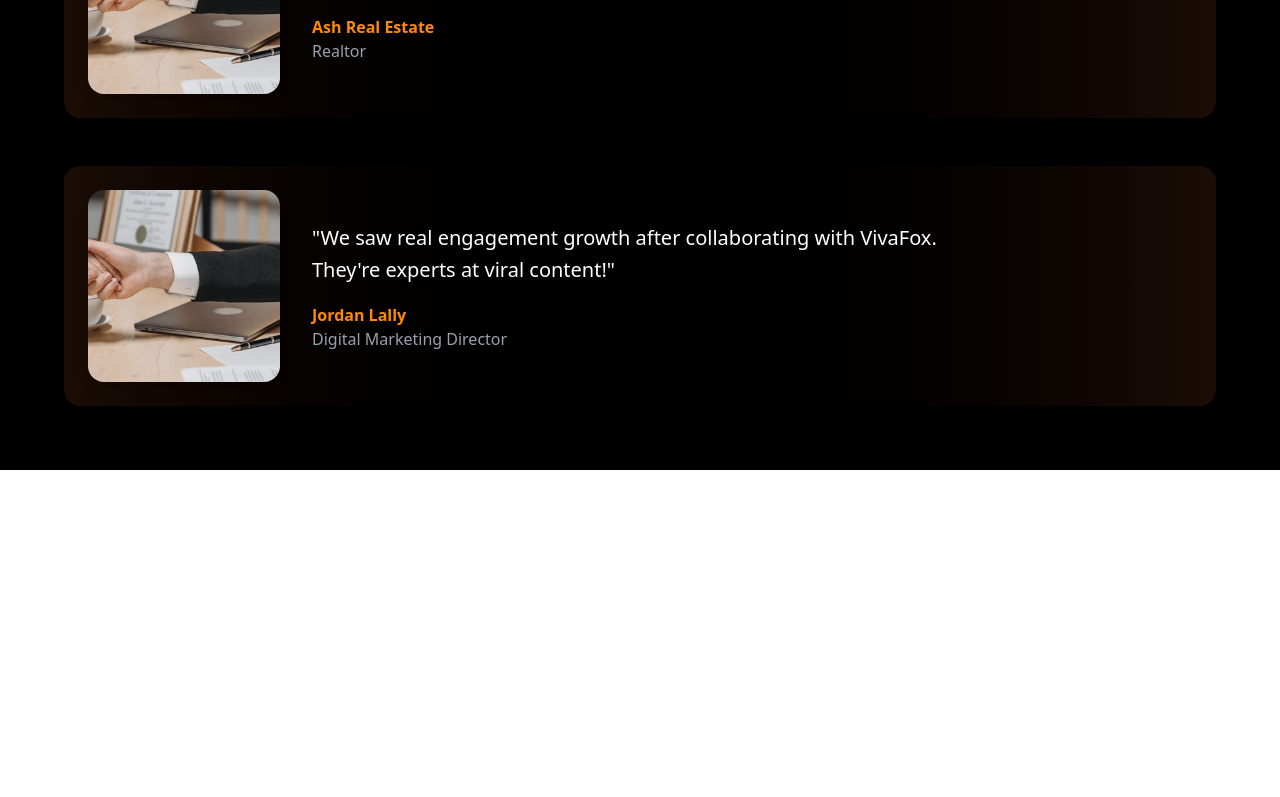
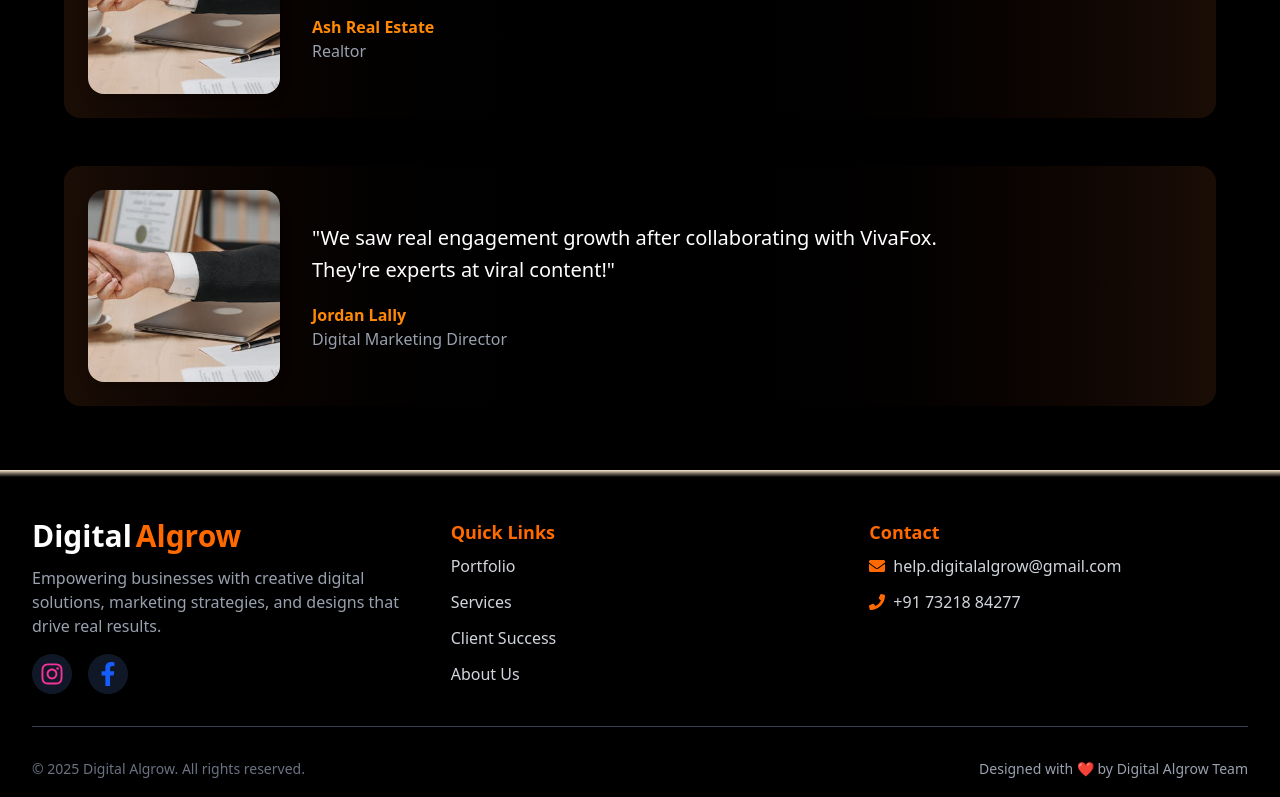
Before and after one commit to piyush254/digitalAlgrow, a Next.js app: page / in a window 1280 px wide. Shown: the part 2000-2797 px from the top of the page. Before the commit the page ends 2470 px from the top, so only its background shows below. Built offline with nearby package versions, Linux system fonts and the light colour scheme.

Commit message:
whatsapp added

```diff
--- /dev/null
+++ b/components/Footer.js
@@ -0,0 +1,128 @@
+import React from "react";
+import {
+  FaInstagram,
+  FaFacebookF,
+  FaEnvelope,
+  FaPhone,
+} from "react-icons/fa";
+import WhatsappWidget from "./WhatsappWidget";
+
+function Footer() {
+  return (
+    <>
+      <WhatsappWidget />
+
+      <footer className="bg-black text-gray-300 py-12 relative">
+        {/* Orange accent top strip */}
+        <div className="absolute top-0 left-0 w-full h-2 bg-gradient-to-b from-orange-100 to-black"></div>
+
+        <div className="max-w-7xl mx-auto px-4 sm:px-6 lg:px-8 relative z-10">
+          {/* Top Section */}
+          <div className="grid grid-cols-1 sm:grid-cols-2 lg:grid-cols-3 gap-10">
+            {/* Logo & Description */}
+            <div className="text-center sm:text-left">
+              <h2 className="text-3xl font-bold text-white flex justify-center sm:justify-start items-center space-x-1">
+                <span>Digital</span>
+                <span className="text-orange-500">Algrow</span>
+              </h2>
+              <p className="mt-3 text-gray-400 max-w-sm mx-auto sm:mx-0">
+                Empowering businesses with creative digital solutions, marketing
+                strategies, and designs that drive real results.
+              </p>
+
+              {/* Social Icons */}
+              <div className="mt-4 flex justify-center sm:justify-start space-x-4">
+                <a
+                  href="https://www.instagram.com/digitalalgrow.in/"
+                  target="_blank"
+                  rel="noopener noreferrer"
+                  className="text-pink-500 hover:text-orange-500 transition-transform transform hover:scale-125 text-2xl shadow-lg p-2 rounded-full bg-gray-900"
+                >
+                  <FaInstagram />
+                </a>
+                <a
+                  href="https://www.facebook.com/profile.php?id=100087778149569"
+                  target="_blank"
+                  rel="noopener noreferrer"
+                  className="text-blue-600 hover:text-orange-500 transition-transform transform hover:scale-125 text-2xl shadow-lg p-2 rounded-full bg-gray-900"
+                >
+                  <FaFacebookF />
+                </a>
+              </div>
+            </div>
+
+            {/* Quick Links */}
+            <div className="flex flex-col items-center sm:items-start text-center sm:text-left space-y-3">
+              <h3 className="text-orange-500 font-semibold mb-2 text-lg">
+                Quick Links
+              </h3>
+              <a
+                href="#portfolio"
+                className="hover:text-orange-500 transition duration-300"
+              >
+                Portfolio
+              </a>
+              <a
+                href="#services"
+                className="hover:text-orange-500 transition duration-300"
+              >
+                Services
+              </a>
+              <a
+                href="#success"
+                className="hover:text-orange-500 transition duration-300"
+              >
+                Client Success
+              </a>
+              <a
+                href="#about"
+                className="hover:text-orange-500 transition duration-300"
+              >
+                About Us
+              </a>
+            </div>
+
+            {/* Contact Info */}
+            <div className="flex flex-col items-center sm:items-start text-center sm:text-left space-y-3">
+              <h3 className="text-orange-500 font-semibold mb-2 text-lg">
+                Contact
+              </h3>
+              <div className="flex items-center space-x-2 hover:text-orange-500 transition">
+                <FaEnvelope className="text-orange-500" />
+                <a
+                  href="mailto:help.digitalalgrow@gmail.com"
+                  className="hover:underline break-all"
+                >
+                  help.digitalalgrow@gmail.com
+                </a>
+              </div>
+              <div className="flex items-center space-x-2 hover:text-orange-500 transition">
+                <FaPhone className="text-orange-500" />
+                <a href="tel:+917321884277" className="hover:underline">
+                  +91 73218 84277
+                </a>
+              </div>
+            </div>
+          </div>
+
+          {/* Divider */}
+          <div className="border-t border-gray-700 my-8"></div>
+
+          {/* Bottom Section */}
+          <div className="flex flex-col md:flex-row items-center justify-between space-y-4 md:space-y-0 text-center md:text-left">
+            <p className="text-gray-500 text-sm">
+              &copy; {new Date().getFullYear()} Digital Algrow. All rights
+              reserved.
+            </p>
+
+            <p className="text-gray-400 text-sm">
+              Designed with ❤️ by Digital Algrow Team
+            </p>
+          </div>
+        </div>
+      </footer>
+    </>
+  );
+}
+
+export default Footer;
--- /dev/null
+++ b/components/WhatsappWidget.js
@@ -0,0 +1,81 @@
+// components/WhatsappWidget.js
+import React, { useState } from "react";
+import { FaWhatsapp } from "react-icons/fa";
+
+const WhatsappWidget = () => {
+  const [isOpen, setIsOpen] = useState(false);
+  const [message, setMessage] = useState("");
+
+  const phoneNumber = "918769207505"; // Replace with your number
+
+  const sendMessage = () => {
+    const url = `https://wa.me/${phoneNumber}?text=${encodeURIComponent(
+      message || "Hello, I’d like to connect!"
+    )}`;
+    window.open(url, "_blank", "noopener,noreferrer");
+    setMessage("");
+    setIsOpen(false);
+  };
+
+  return (
+    <>
+      {/* Floating Button */}
+      <button
+        type="button"
+        className="fixed bottom-6 right-6 z-[9999] bg-green-500 text-white p-4 rounded-full shadow-lg hover:bg-green-600 transition"
+        onClick={() => setIsOpen(!isOpen)}
+      >
+        <FaWhatsapp size={28} />
+      </button>
+
+      {/* Chat Popup */}
+      {isOpen && (
+        <div className="fixed bottom-24 right-6 w-80 max-w-sm bg-white rounded-2xl shadow-xl border border-gray-200 z-[9999]">
+          <div className="p-4 flex flex-col h-[420px]">
+            {/* Header */}
+            <div className="flex items-center gap-2 border-b pb-2">
+              <FaWhatsapp className="text-green-500" size={22} />
+              <h2 className="font-semibold text-gray-800">
+                Connect with us on WhatsApp
+              </h2>
+            </div>
+
+            {/* Preset Message */}
+            <div className="mt-4 bg-gray-100 p-3 rounded-lg text-sm text-gray-800 self-start max-w-[75%]">
+              How can we help you? Feel free to ask us anything! 😊
+              <div className="text-xs text-gray-500 mt-1">
+                {new Date().toLocaleTimeString([], {
+                  hour: "2-digit",
+                  minute: "2-digit",
+                })}
+              </div>
+            </div>
+
+            {/* Spacer */}
+            <div className="flex-grow"></div>
+
+            {/* Input Bar */}
+            <div className="border-t pt-3 mt-3 flex items-center gap-2">
+              <input
+                type="text"
+                className="flex-grow border border-gray-300 rounded-full px-4 py-2 text-sm focus:outline-none focus:ring-2 focus:ring-green-400"
+                placeholder="Write your message..."
+                value={message}
+                onChange={(e) => setMessage(e.target.value)}
+              />
+              <button
+                type="button"
+                onClick={sendMessage}
+                className="bg-green-500 text-white px-4 py-2 rounded-full hover:bg-green-600 transition"
+              >
+                Send
+              </button>
+            </div>
+          </div>
+        </div>
+      )}
+    </>
+  );
+};
+
+export default WhatsappWidget;
--- a/src/pages/index.js
+++ b/src/pages/index.js
@@ -3,7 +3,8 @@
 import Hero from '../../components/Hero'
 import Swiper from '../../components/Swiper'
 import ClientsSection from '../../components/ClientsSection'
-
+import WhatsappWidget from "../../components/WhatsappWidget";
+import  Footer  from '../../components/Footer'
 
 function index() {
   return (
@@ -12,6 +13,7 @@
     <Hero />
     <Swiper />
     <ClientsSection />
+    <Footer />
     </>
   )
 }
```
Also changed, not shown: src/pages/_document.js (line endings or trailing spaces).
